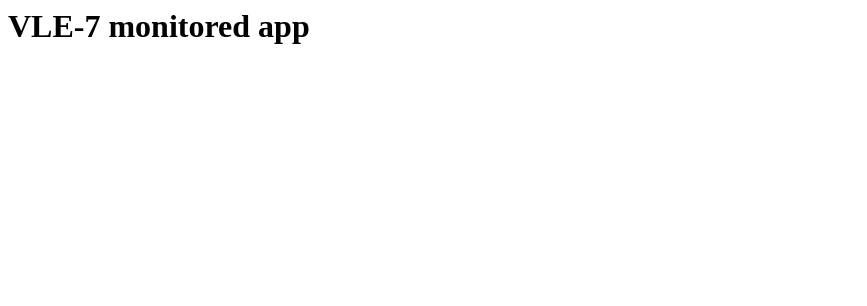
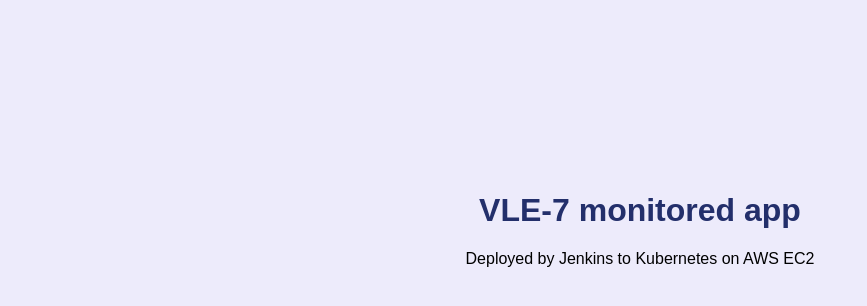
Before and after one commit to Saumye0106/vle7-app, a plain HTML site: page index.html in a window 1280 px wide. Shown: the whole page, without its empty margins (0-867 px from the left). Drawn offline with Linux system fonts and the light colour scheme.

Commit message:
updated index.html

```diff
--- a/index.html
+++ b/index.html
@@ -1 +1,8 @@
-<h1>VLE-7 monitored app</h1>
+<!DOCTYPE html>
+<html>
+<head><title>VLE-7</title></head>
+<body style="font-family:sans-serif;text-align:center;margin-top:15%;background:#EDEBFB">
+  <h1 style="color:#232F6B">VLE-7 monitored app</h1>
+  <p>Deployed by Jenkins to Kubernetes on AWS EC2</p>
+</body>
+</html>
```
